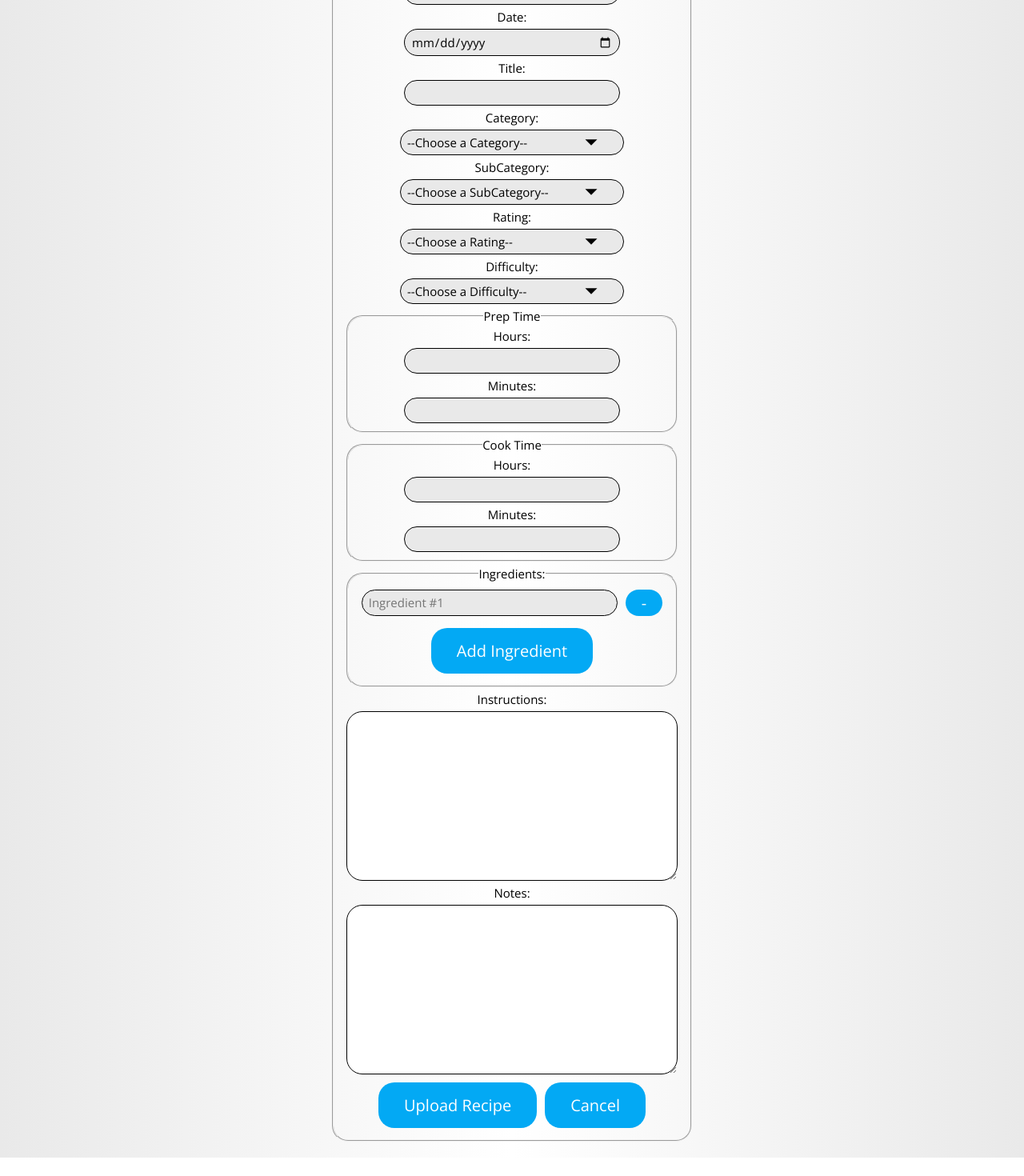
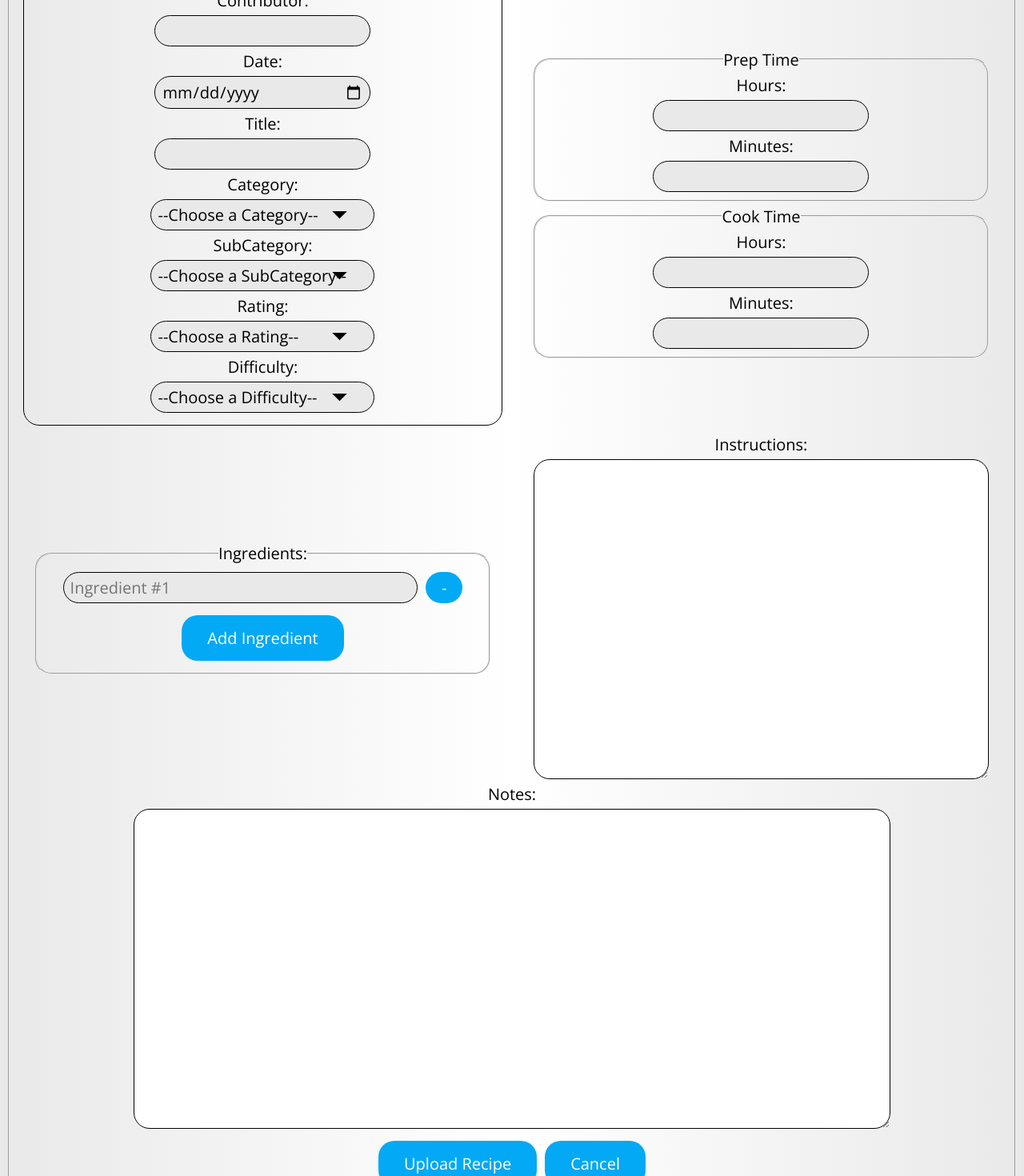
Before and after one commit to ARogala/open-recipe-db, a React (Create React App) app in the folder client/: page /create in a window 1280 px wide. Shown: the part 340-1810 px from the top of the page at 80% size. Before the commit the page ends 1783 px from the top, so only its background shows below. Built offline with nearby package versions, Linux system fonts and the light colour scheme.

Commit message:
make form responsive for larger screens. add flexbox

```diff
--- a/client/src/components/CreateEditRecipeForm.js
+++ b/client/src/components/CreateEditRecipeForm.js
@@ -209,7 +209,8 @@ class CreateEditRecipeForm extends React.Component {
 			<form className="form" onSubmit={e => this.handleSubmit(e)}>
 				<fieldset className="form__fieldset">
 					<legend className="form__legend">{this.props.legendText}</legend>
-
+					<div className="flexContainer">
+						<div className="flexBox1">
 							<label className="form__label" htmlFor="contributor">
 								Contributor:
 							</label>
@@ -324,6 +325,8 @@ class CreateEditRecipeForm extends React.Component {
 									<option value="Pro Chef">Pro Chef</option>
 								</select>
 							</div>
+						</div>
+						<div className="flexBox2">
 							<fieldset className="form__fieldset form__fieldset-inner">
 								<legend className="form__legend">Prep Time</legend>
 								<label className="form__label" htmlFor="prepHours">
@@ -391,7 +394,8 @@ class CreateEditRecipeForm extends React.Component {
 									/>
 								</div>
 							</fieldset>
-
+						</div>
+						<div className="flexBox3">
 							<fieldset className="form__fieldset form__fieldset-inner">
 								<legend className="form__legend">Ingredients:</legend>
 								{this.state.ingredients.map((ingredient, idx) => {
@@ -407,7 +411,11 @@ class CreateEditRecipeForm extends React.Component {
 													required
 												/>
 											</div>
-									<button className="appBtn ingredientBtn" type="button" onClick={() => this.removeIngredient(idx)}>
+											<button
+												className="appBtn ingredientBtn"
+												type="button"
+												onClick={() => this.removeIngredient(idx)}
+											>
 												-
 											</button>
 										</div>
@@ -419,7 +427,8 @@ class CreateEditRecipeForm extends React.Component {
 									</button>
 								</div>
 							</fieldset>
-
+						</div>
+						<div className="flexBox4">
 							<label className="form__label" htmlFor="instructions">
 								Instructions:
 							</label>
@@ -435,6 +444,8 @@ class CreateEditRecipeForm extends React.Component {
 									required
 								/>
 							</div>
+						</div>
+						<div className="flexBox5">
 							<label className="form__label" htmlFor="notes">
 								Notes:
 							</label>
@@ -449,13 +460,22 @@ class CreateEditRecipeForm extends React.Component {
 									onChange={e => this.handleNotesChange(e)}
 								/>
 							</div>
+						</div>
+						<div className="flexBox6">
 							<div className="appBtnContainer">
 								<button className="appBtn" type="submit" value="Submit">
 									{this.props.buttonText}
 								</button>
-						<button className="appBtn" type="button" value="Reset" onClick={() => this.handleFormReset()}>
+								<button
+									className="appBtn"
+									type="button"
+									value="Reset"
+									onClick={() => this.handleFormReset()}
+								>
 									Cancel
 								</button>
+							</div>
+						</div>
 					</div>
 				</fieldset>
 			</form>
--- a/client/src/styles/components/_form.scss
+++ b/client/src/styles/components/_form.scss
@@ -3,8 +3,8 @@
 .form {
 	&__fieldset {
 		padding: 5px;
-		max-width: 450px;
-		margin: auto auto 10px auto;
+		max-width: 650px;
+		margin: 10px auto 10px auto;
 		border-radius: $border-radius-xl;
 	}
 
@@ -120,3 +120,71 @@
 		background: $grey;
 	}
 }
+
+@media screen and (min-width: 1024px) {
+
+	.form {
+		&__fieldset {
+			max-width: none;
+		}
+
+		&__legend {
+			font-size: $huge-font-size;
+		}
+
+		&__label {
+			font-size: $huge-font-size;
+		}
+
+		&__select {
+			font-size: $huge-font-size;
+		}
+
+		&__input {
+			font-size: $huge-font-size;
+		}
+
+		&__textarea {
+			font-size: $huge-font-size;
+			height: 400px;
+		}
+	}
+
+	.flexContainer {
+		display: flex;
+		flex-wrap: wrap;
+	}
+
+	.flexBox1 {
+		width: 48%;
+		margin: 10px auto 10px auto;
+		padding: 10px;
+		border: 1px solid black;
+		border-radius: $border-radius-xl;
+	}
+
+	.flexBox2 {
+		width: 48%;
+		margin: auto;
+	}
+
+	.flexBox3 {
+		width: 48%;
+		margin: auto;
+	}
+
+	.flexBox4 {
+		width: 48%;
+		margin: auto;
+	}
+
+	.flexBox5 {
+		width: 80%;
+		margin: auto;
+	}
+
+	.flexBox6 {
+		width: 100%;
+		margin: auto;
+	}
+}
```
Lines whose indentation alone changed are shown as unchanged.
